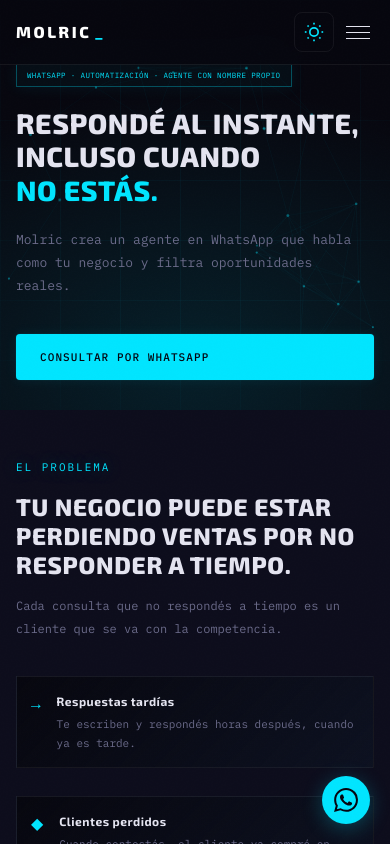
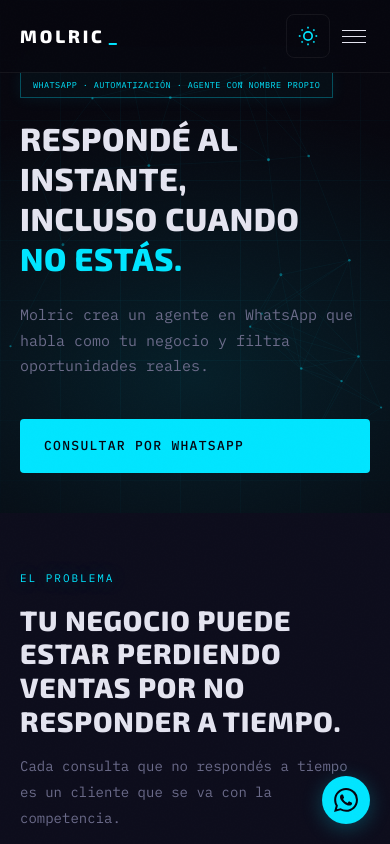
Before and after one commit to carlosmiguelcabrera/Molric, a Next.js app: page / in a window 390 px wide. Shown: the top 844 px of the page. Built offline with nearby package versions, Linux system fonts and the light colour scheme.

Commit message:
Aumentar tamanios de texto y padding en version mobile

```diff
--- a/app/globals.css
+++ b/app/globals.css
@@ -826,11 +826,11 @@ footer {
 /* SMARTPHONE */
 @media (max-width: 480px) {
   nav {
-    padding: 12px 16px;
+    padding: 14px 20px;
     gap: 8px;
     justify-content: space-between;
   }
-  .nav-logo { font-size: 16px; }
+  .nav-logo { font-size: 18px; }
   .nav-links {
     display: none;
     flex: 0;
@@ -840,60 +840,60 @@ footer {
     order: 3;
   }
   .theme-toggle {
-    width: 40px;
-    height: 40px;
+    width: 44px;
+    height: 44px;
     order: 2;
     margin-left: auto;
   }
 
-  section { padding: 48px 16px; }
-  #hero { padding: 60px 16px 30px; min-height: auto; }
-  .hero-headline { font-size: clamp(28px, 6vw, 40px); margin-bottom: 20px; line-height: 1.2; }
-  .hero-tag { font-size: 7.5px; letter-spacing: 0.05em; white-space: nowrap; padding: 4px 10px; margin-bottom: 20px; }
-  .hero-sub { font-size: 13px; max-width: 100%; margin-bottom: 36px; line-height: 1.8; }
+  section { padding: 56px 20px; }
+  #hero { padding: 70px 20px 40px; min-height: auto; }
+  .hero-headline { font-size: clamp(32px, 8vw, 44px); margin-bottom: 24px; line-height: 1.25; }
+  .hero-tag { font-size: 8.5px; letter-spacing: 0.05em; white-space: nowrap; padding: 5px 12px; margin-bottom: 20px; }
+  .hero-sub { font-size: 15px; max-width: 100%; margin-bottom: 40px; line-height: 1.7; }
   .hero-actions { flex-direction: column; }
-  .btn-primary, .btn-secondary { width: 100%; padding: 14px 24px; font-size: 11px; }
+  .btn-primary, .btn-secondary { width: 100%; padding: 16px 24px; font-size: 13px; }
 
-  .section-title { font-size: clamp(24px, 5vw, 36px); }
-  .section-sub { font-size: 12px; }
+  .section-title { font-size: clamp(28px, 6.5vw, 40px); }
+  .section-sub { font-size: 14px; }
 
-  #problem { gap: 32px; }
-  .problem-item { padding: 14px; margin-bottom: 12px; }
-  .problem-text strong { font-size: 12px; margin-bottom: 4px; }
-  .problem-text p { font-size: 11px; }
-  .solution-card { padding: 20px; margin-bottom: 12px; }
-  .solution-card h4 { font-size: 13px; margin-bottom: 6px; }
-  .solution-card p { font-size: 11px; }
+  #problem { gap: 40px; }
+  .problem-item { padding: 18px; margin-bottom: 16px; }
+  .problem-text strong { font-size: 14px; margin-bottom: 6px; }
+  .problem-text p { font-size: 13px; }
+  .solution-card { padding: 24px; margin-bottom: 16px; }
+  .solution-card h4 { font-size: 15px; margin-bottom: 8px; }
+  .solution-card p { font-size: 13px; }
 
-  .steps { gap: 24px; }
+  .steps { gap: 32px; }
   .step { padding: 0; }
-  .step-circle { width: 50px; height: 50px; font-size: 16px; margin-bottom: 16px; }
-  .step h3 { font-size: 13px; margin-bottom: 8px; }
-  .step p { font-size: 11px; }
+  .step-circle { width: 56px; height: 56px; font-size: 18px; margin-bottom: 20px; }
+  .step h3 { font-size: 15px; margin-bottom: 10px; }
+  .step p { font-size: 13px; }
 
-  .benefit-card { padding: 20px; margin-bottom: 12px; }
-  .benefit-icon { font-size: 24px; margin-bottom: 12px; }
-  .benefit-card h3 { font-size: 13px; margin-bottom: 8px; }
-  .benefit-card p { font-size: 11px; line-height: 1.6; }
+  .benefit-card { padding: 24px; margin-bottom: 16px; }
+  .benefit-icon { font-size: 28px; margin-bottom: 16px; }
+  .benefit-card h3 { font-size: 15px; margin-bottom: 10px; }
+  .benefit-card p { font-size: 13px; line-height: 1.6; }
 
-  .demo-card { padding: 20px 16px; max-height: 400px; }
-  .demo-card p { font-size: 11px; padding: 6px 10px; margin: 4px 0; }
-  .demo-caption { font-size: 10px; margin-top: 12px; }
+  .demo-card { padding: 24px 20px; max-height: 440px; }
+  .demo-card p { font-size: 13px; padding: 8px 12px; margin: 6px 0; line-height: 1.5; }
+  .demo-caption { font-size: 12px; margin-top: 16px; }
 
   .form-container { max-width: 100%; }
-  .form-group { margin-bottom: 16px; }
-  .form-label { font-size: 11px; margin-bottom: 6px; }
-  .form-input { font-size: 13px; padding: 12px; }
-  .form-submit { font-size: 11px; padding: 12px; font-weight: 600; }
+  .form-group { margin-bottom: 20px; }
+  .form-label { font-size: 13px; margin-bottom: 8px; }
+  .form-input { font-size: 15px; padding: 14px; }
+  .form-submit { font-size: 13px; padding: 14px; font-weight: 600; }
 
-  footer { padding: 32px 16px; gap: 16px; }
-  .footer-logo { font-size: 13px; }
-  .footer-links { flex-direction: column; gap: 10px; font-size: 11px; }
-  .footer-copy { font-size: 10px; margin-top: 12px; }
+  footer { padding: 40px 20px; gap: 20px; }
+  .footer-logo { font-size: 15px; }
+  .footer-links { flex-direction: column; gap: 12px; font-size: 13px; }
+  .footer-copy { font-size: 12px; margin-top: 16px; }
 
-  #cta { padding: 48px 16px; }
-  #cta .section-title { font-size: clamp(24px, 5vw, 36px); margin-bottom: 12px; }
-  #cta .section-sub { font-size: 12px; margin-bottom: 32px; }
+  #cta { padding: 60px 20px; }
+  #cta .section-title { font-size: clamp(28px, 6vw, 40px); margin-bottom: 16px; }
+  #cta .section-sub { font-size: 14px; margin-bottom: 40px; }
   .cta-actions { flex-direction: column; }
   .cta-actions a { width: 100%; }
 }
```
